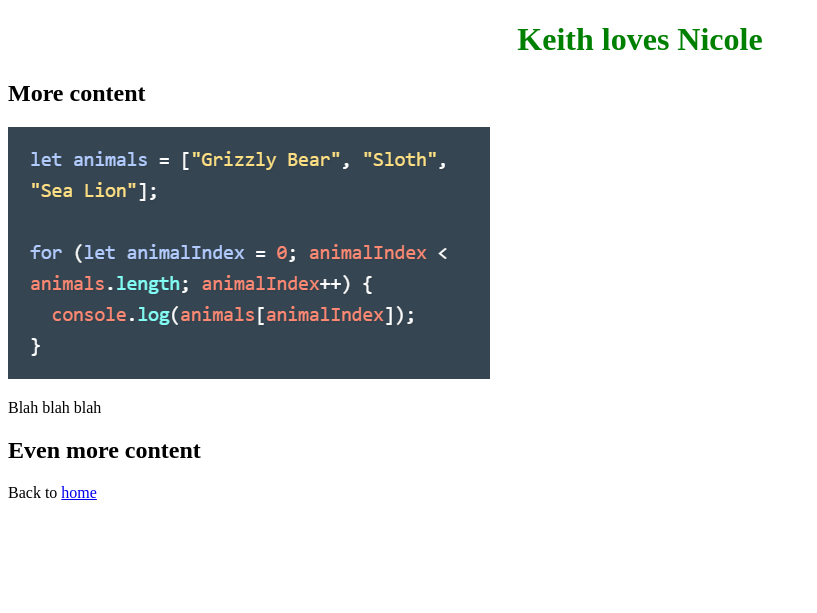
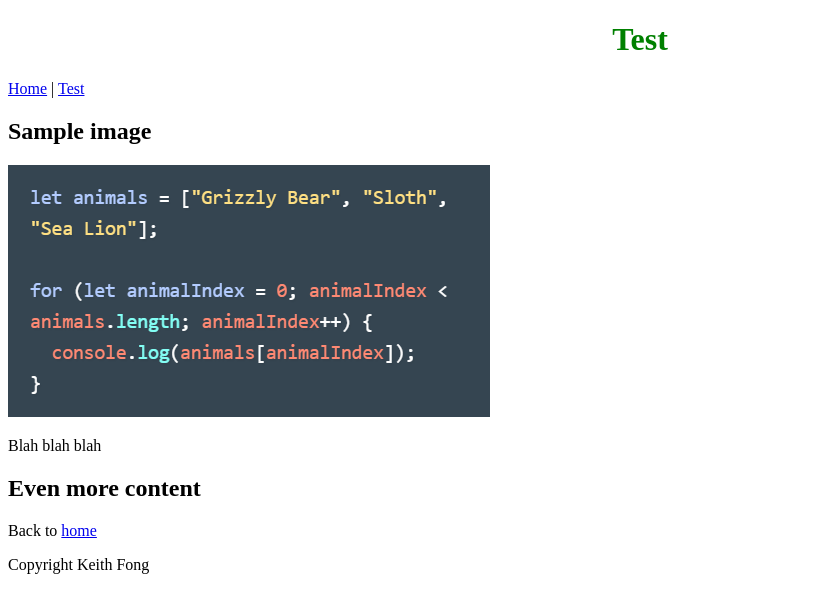
Before and after one commit to hikeithf/hikeithf.github.io, a Jekyll site: the page test.html, which Jekyll copies as it is, in a window 1280 px wide. Shown: the top 613 px of the page, without its empty margins (0-817 px from the left). Built offline with Jekyll 4.4.1, drawn with Linux system fonts in a browser that asks for light colours.

Commit message:
Update test.html

```diff
--- a/test.html
+++ b/test.html
@@ -4,13 +4,13 @@
 <link href="style.css" type="text/css" rel="stylesheet">
 </head>
 <body>
- <div class="display">
-<h1 class="h1">Keith loves Nicole</h1>
- </div>
-<h2>More content</h2>
+<h1 class="h1">Test</h1>
+   <div class="nav"><p><a href="/index">Home</a> | <a href="/test">Test</a></p></div>
+<h2>Sample image</h2>
   <img src="/Capture.PNG"/>
 <p>Blah blah blah</p>
 <h2>Even more content</h2>
 <p>Back to <a href="/index">home</a></p>
+ <div class="footer"><p>Copyright Keith Fong</p></div>
 </body>
 </html>
```
